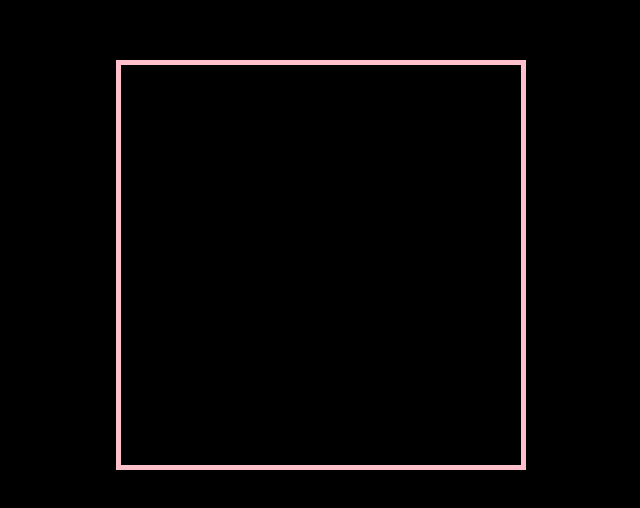
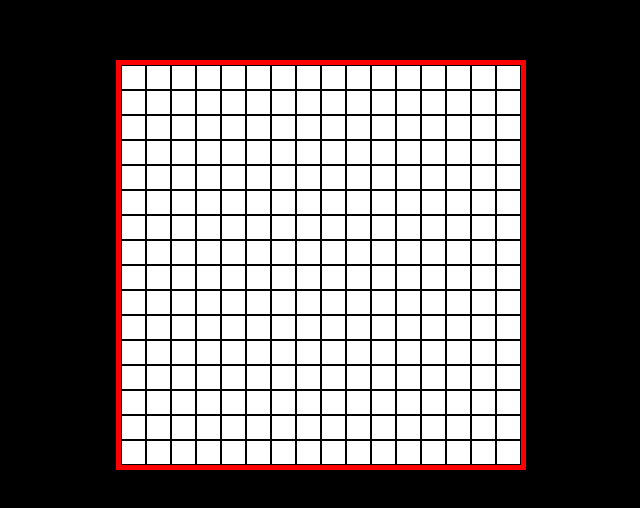
Before and after one commit to Ayosef16/etch-a-sketch, a plain HTML site: page index.html in a window 1280 px wide. Shown: the part 140-648 px from the top of the page, without its empty margins (319-959 px from the left). Drawn offline with Linux system fonts and the light colour scheme.

Commit message:
Make the grid fit on the container

```diff
--- a/index.css
+++ b/index.css
@@ -9,8 +9,24 @@ body{
 }
 
 .container{
-    border: 5px solid pink;
+    border: 5px solid red;
     height: 400px;
     width: 400px;
     margin-top: 200px;
+    display: flex;
+    flex-direction: column;
 }
+
+.row{
+    display: flex;
+    flex: 1;
+
+}
+
+.square{
+    border: 1px solid black;
+    background-color: white;
+    padding: 5px;
+    flex: 1;
+
+}
--- a/index.js
+++ b/index.js
@@ -12,3 +12,5 @@ function getGrid() {
         container.appendChild(row);
     }
 }
+
+getGrid();
```
